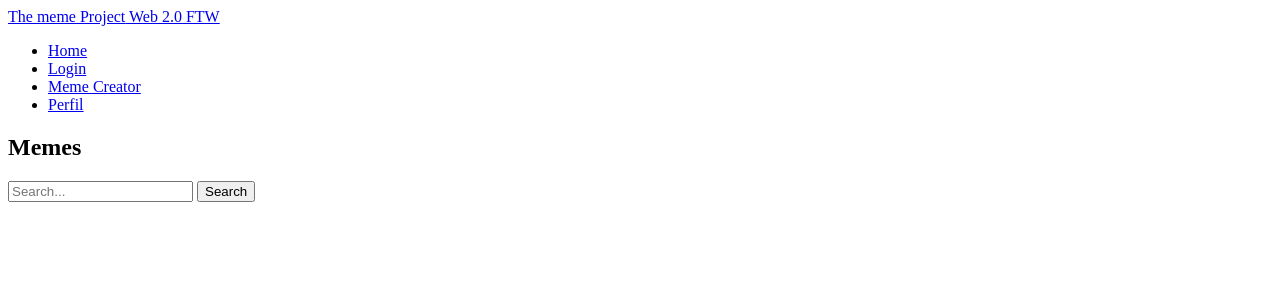
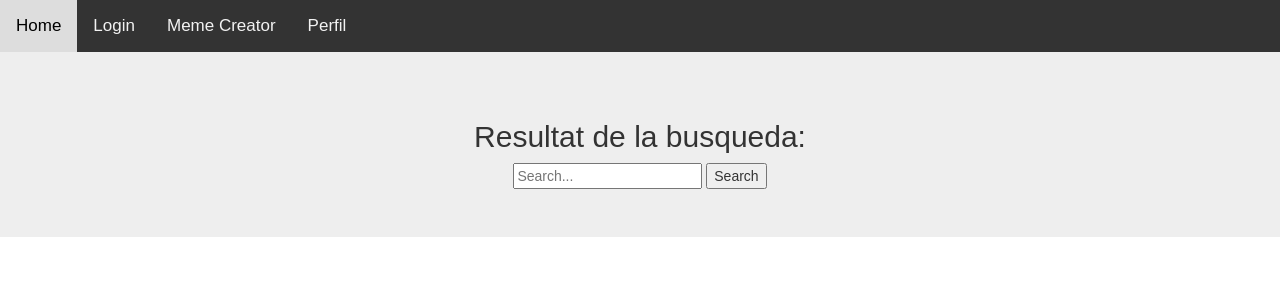
Before and after one commit to ferranmartinezlleida/WebMemeProject, a Django app: template templates/search.html in a window 1280 px wide. Shown: the top 300 px of the page. Run offline with Django 3.2, Linux system fonts and the light colour scheme; the template is opened without the code that fills it, so the values that code supplies are empty; some libraries are stand-ins or nearby versions.

Commit message:
Merged and fixed Miquel's features

```diff
--- a/templates/Profile.html
+++ b/templates/Profile.html
@@ -48,10 +48,6 @@ body {
     <div class="topnav">
 	<header id="main-header">
 
-		<a id="logo-header" href="#">
-			<span class="site-name">The meme Project</span>
-			<span class="site-desc">Web 2.0 FTW</span>
-		</a> <!-- / #logo-header -->
 
 
 				<a href="{% url 'home' %}">Home</a>
--- a/templates/home.html
+++ b/templates/home.html
@@ -47,10 +47,6 @@ body {
     <div class="topnav">
 	<header id="main-header">
 
-		<a id="logo-header" href="#">
-			<span class="site-name">The meme Project</span>
-			<span class="site-desc">Web 2.0 FTW</span>
-		</a> <!-- / #logo-header -->
 
 
 				<a href="{% url 'home' %}">Home</a>
--- a/templates/meme.html
+++ b/templates/meme.html
@@ -50,10 +50,6 @@ body {
     <div class="topnav">
 	<header id="main-header">
 
-		<a id="logo-header" href="#">
-			<span class="site-name">The meme Project</span>
-			<span class="site-desc">Web 2.0 FTW</span>
-		</a> <!-- / #logo-header -->
 
 
 				<a href="{% url 'home' %}">Home</a>
--- a/templates/meme_delete.html
+++ b/templates/meme_delete.html
@@ -45,11 +45,6 @@ body {
     <div class="topnav">
 	<header id="main-header">
 
-		<a id="logo-header" href="#">
-			<span class="site-name">The meme Project</span>
-			<span class="site-desc">Web 2.0 FTW</span>
-		</a> <!-- / #logo-header -->
-
 
 				<a href="{% url 'home' %}">Home</a>
                 {% if user.is_authenticated %}
--- a/templates/search.html
+++ b/templates/search.html
@@ -3,35 +3,71 @@
 <head>
 	<meta charset="utf-8">
 	<title>Meme Web Project</title>
+    <meta charset="utf-8">
+  <meta name="viewport" content="width=device-width, initial-scale=1">
+  <link rel="stylesheet" href="https://maxcdn.bootstrapcdn.com/bootstrap/3.3.7/css/bootstrap.min.css">
+  <script src="https://ajax.googleapis.com/ajax/libs/jquery/3.3.1/jquery.min.js"></script>
+  <script src="https://maxcdn.bootstrapcdn.com/bootstrap/3.3.7/js/bootstrap.min.js"></script>
 
 </head>
-<body>
-	<header id="main-header">
-		<a id="logo-header" href="#">
-			<span class="site-name">The meme Project</span>
-			<span class="site-desc">Web 2.0 FTW</span>
-		</a> <!-- / #logo-header -->
 
-		<nav>
-			<ul>
-				<li><a href="{% url 'home' %}">Home</a></li>
-                {% if user.is_authenticated %}
-                    <li><a class="link" href="{% url 'logout' %}">Logout</a></li>
-                {% else %}
-                    <li><a href="{% url 'login' %}">Login</a></li>
-                {% endif %}
-                <li><a href="{% url 'memecreator' %}">Meme Creator</a></li>
-                <li><a href="{% url 'profile' %}">Perfil</a></li>
-			</ul>
-		</nav><!-- / nav -->
+<style>
+body {
+  margin: 0;
+  font-family: Arial, Helvetica, sans-serif;
+}
 
-	</header><!-- / #main-header -->
+.topnav {
+  overflow: hidden;
+  background-color: #333;
+}
+
+.topnav a {
+  float: left;
+  color: #f2f2f2;
+  text-align: center;
+  padding: 14px 16px;
+  text-decoration: none;
+  font-size: 17px;
+}
+
+.topnav a:hover {
+  background-color: #ddd;
+  color: black;
+}
+
+.topnav a.active {
+  background-color: #4CAF50;
+  color: white;
+}
+</style>
 
 
+<body>
+    <div class="topnav">
+	<header id="main-header">
+
+
+
+				<a href="{% url 'home' %}">Home</a>
+                {% if user.is_authenticated %}
+                    <a class="link" href="{% url 'logout' %}">Logout</a>
+                {% else %}
+                    <a href="{% url 'login' %}">Login</a>
+                {% endif %}
+                <a href="{% url 'memecreator' %}">Meme Creator</a>
+                <a href="{% url 'profile' %}">Perfil</a>
+
+
+    </div>
+        </header><!-- / #main-header -->
+</body>
+
+<body>
 	<section id="main-content">
-
+        <div class="jumbotron text-center">
             <header>
-				<h2>Memes</h2>
+				<h2>Resultat de la busqueda:</h2>
 			</header>
 		<form type="get" action="." style="margin: 0">
     		<input  id="search_box" type="text" name="search_box"  placeholder="Search...">
@@ -41,9 +77,9 @@
 
         {% for meme in memes %}
 		<meme>
-            <h1><a href="meme/{{ meme.pk }}">{{ meme.title }}</a></h1>
+            <h1><a href="/meme/{{ meme.pk }}">{{ meme.title }}</a></h1>
 
-			<a href="meme/{{ meme.pk }}"><img src="{{ meme.image.url }}" width="600" height="400"/></a>
+			<a href="/meme/{{ meme.pk }}"><img src="{{ meme.image.url }}" width="600" height="400"/></a>
 
 			<div class="content">
 				<p> Tags :  {{ meme.tag }}</p>
--- a/templates/upload_succesful.html
+++ b/templates/upload_succesful.html
@@ -46,10 +46,6 @@ body {
     <div class="topnav">
 	<header id="main-header">
 
-		<a id="logo-header" href="#">
-			<span class="site-name">The meme Project</span>
-			<span class="site-desc">Web 2.0 FTW</span>
-		</a> <!-- / #logo-header -->
 
 
 				<a href="{% url 'home' %}">Home</a>
@@ -81,5 +77,3 @@ body {
     <h2>Upload Succesful</h2>
     </div>
 </body>
-
-        <h2>Upload Succesful</h2></div>
```
Also changed, not shown: templates/memecreator.html (+3 -6 lines).
